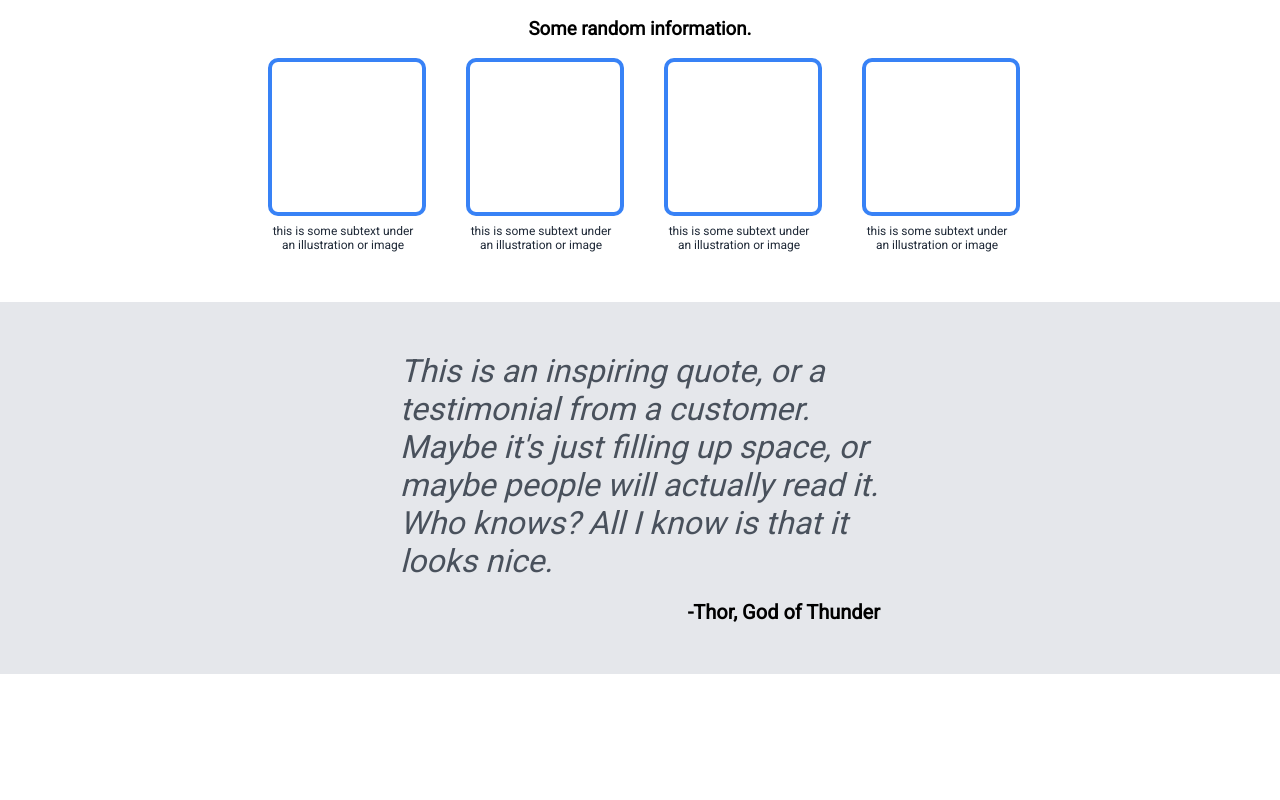
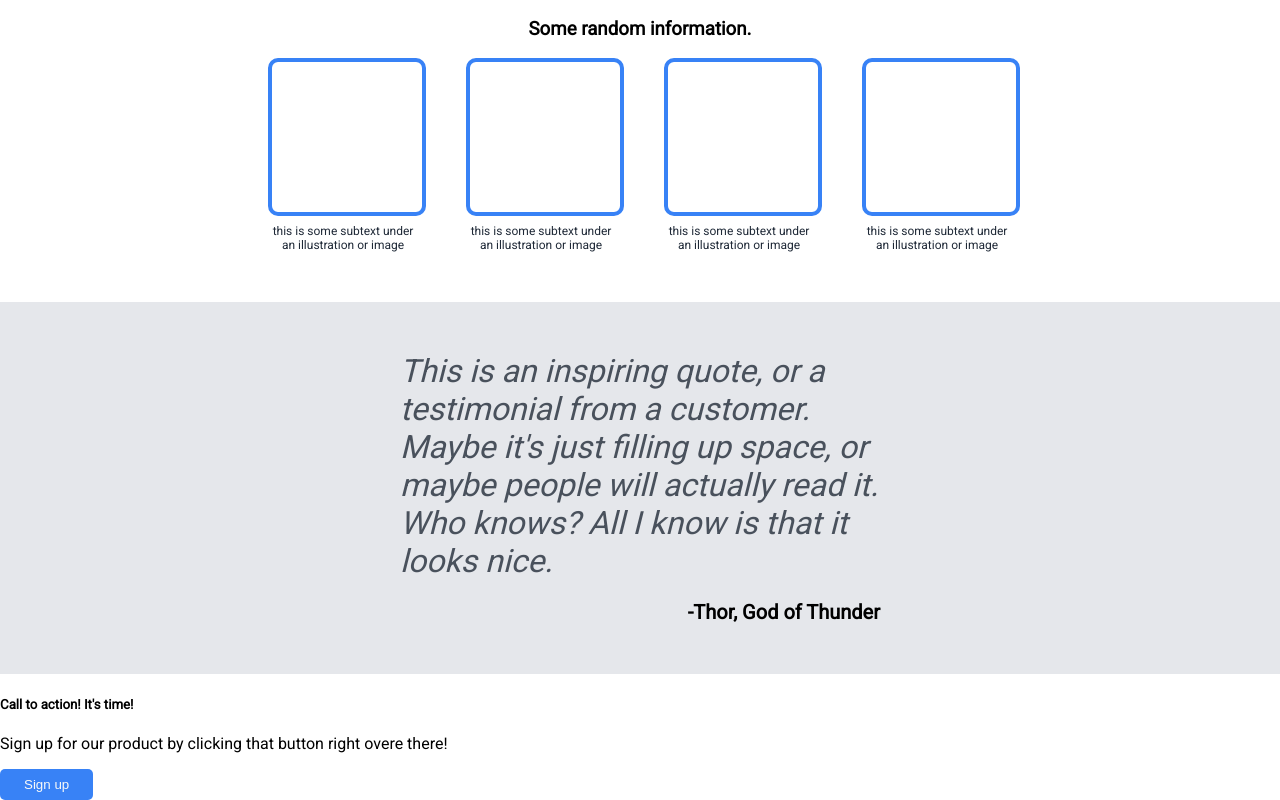
Before and after one commit to Veluchs/landing-page, a plain HTML site: page index.html in a window 1280 px wide. Shown: the part 503-1303 px from the top of the page. Before the commit the page ends 1177 px from the top, so only its background shows below. Drawn offline with Linux system fonts and the light colour scheme.

Commit message:
add sign up html

```diff
--- a/index.html
+++ b/index.html
@@ -63,5 +63,13 @@
         <div class="citation">-Thor, God of Thunder</div>
     </div>
 
+    <div class="action">
+        <div class="action-txt">
+            <h5>Call to action! It's time!</h5>
+            <p>Sign up for our product by clicking that button right overe there!</p>
+        </div>
+        <button class="signup-button">Sign up</button>
+    </div>
+
     </body>
 </html>
```
